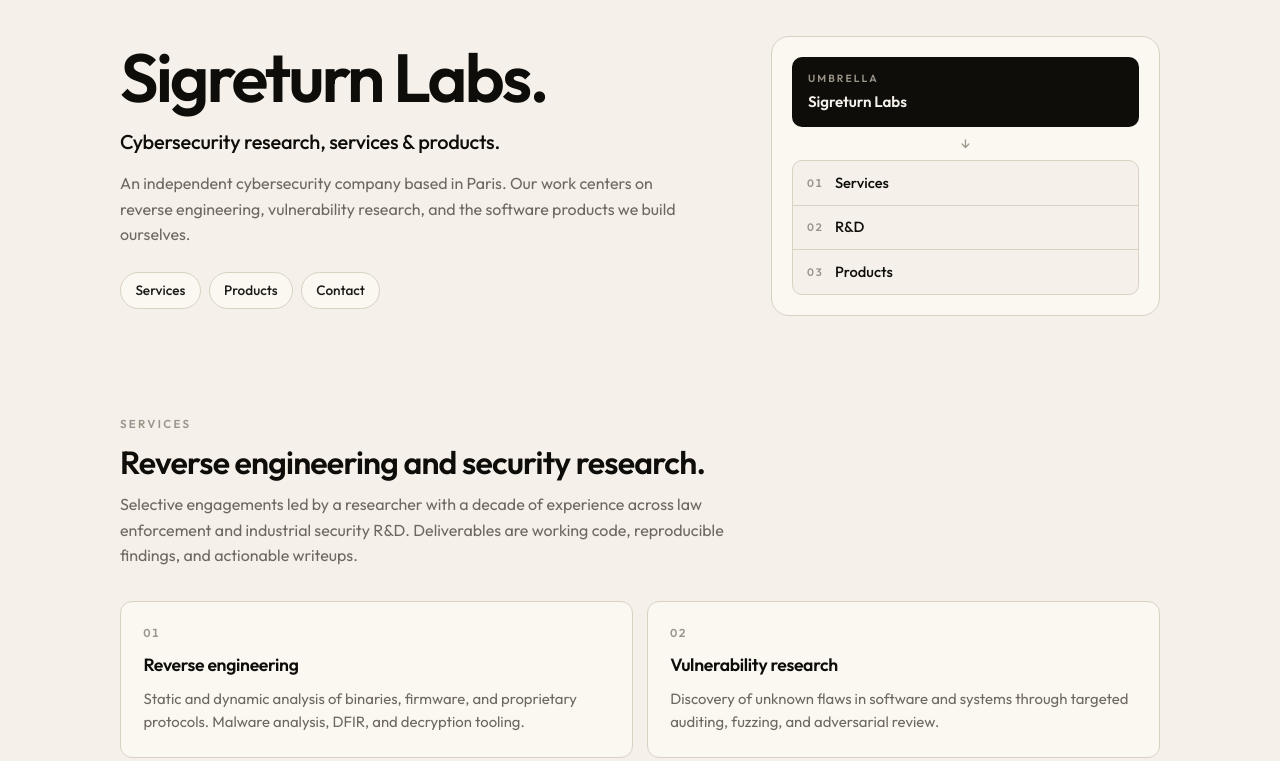
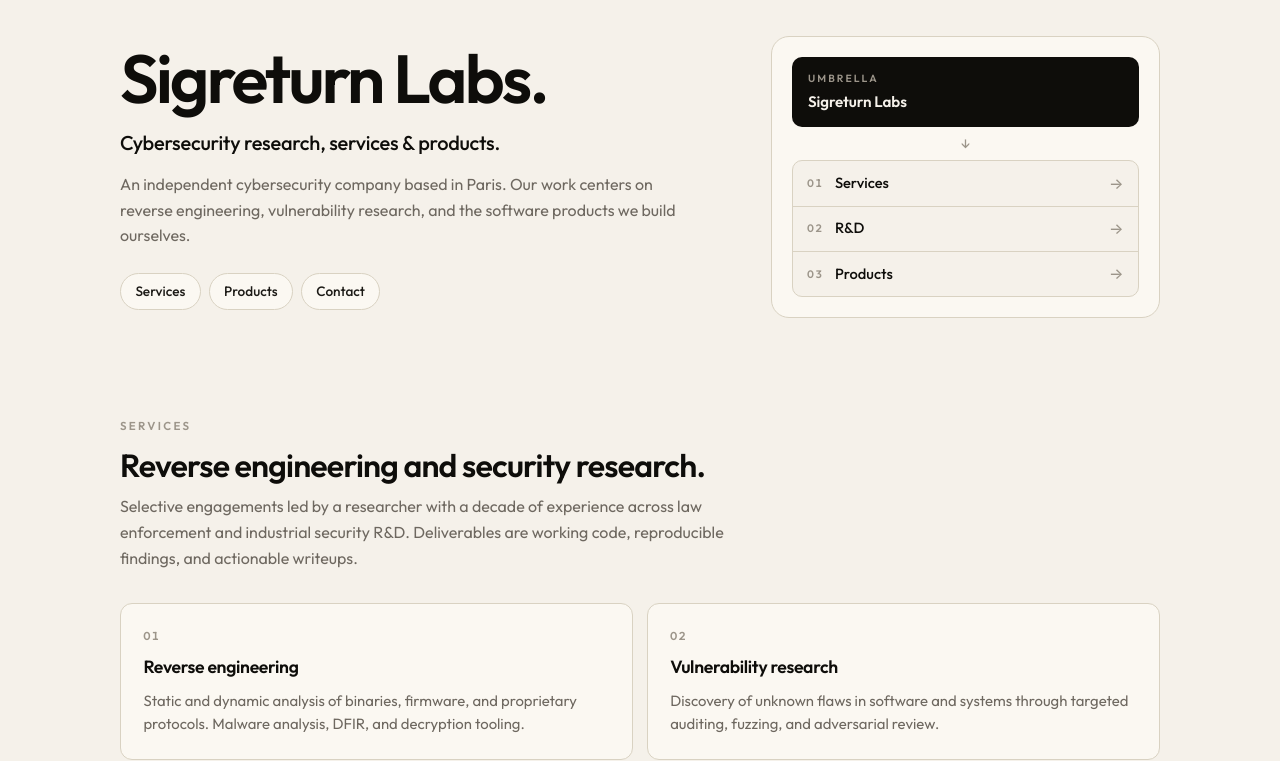
Before and after one commit to sigreturn-labs/sigreturn.com, a plain HTML site: page index.html in a window 1280 px wide. Shown: the part 70-831 px from the top of the page. Drawn offline with Linux system fonts and the light colour scheme.

Commit message:
ux and logos

```diff
--- a/index.html
+++ b/index.html
@@ -53,16 +53,25 @@
         <span class="schema-arrow" aria-hidden="true">&darr;</span>
         <ul class="schema-branches">
           <li>
+            <a href="#services">
               <span class="schema-num">01</span>
               <span class="schema-label">Services</span>
+              <span class="schema-arrow-link" aria-hidden="true">&rarr;</span>
+            </a>
           </li>
           <li>
+            <a href="#products">
               <span class="schema-num">02</span>
               <span class="schema-label">R&amp;D</span>
+              <span class="schema-arrow-link" aria-hidden="true">&rarr;</span>
+            </a>
           </li>
           <li>
+            <a href="#products">
               <span class="schema-num">03</span>
               <span class="schema-label">Products</span>
+              <span class="schema-arrow-link" aria-hidden="true">&rarr;</span>
+            </a>
           </li>
         </ul>
       </figure>
--- a/style.css
+++ b/style.css
@@ -255,17 +255,39 @@
 }
 
 .schema-branches li {
+  border-bottom: 1px solid var(--rule);
+}
+
+.schema-branches li:last-child {
+  border-bottom: none;
+}
+
+.schema-branches a {
   display: flex;
   align-items: center;
   gap: 0.7rem;
   padding: 0.65rem 0.9rem;
   font-size: 0.92rem;
   font-weight: 500;
-  border-bottom: 1px solid var(--rule);
+  color: inherit;
+  transition: background 160ms ease, color 160ms ease;
 }
 
-.schema-branches li:last-child {
-  border-bottom: none;
+.schema-branches a:hover {
+  background: var(--bg-soft);
+  color: var(--fg);
+}
+
+.schema-arrow-link {
+  margin-left: auto;
+  color: var(--muted-soft);
+  font-size: 0.95rem;
+  transition: transform 200ms ease, color 160ms ease;
+}
+
+.schema-branches a:hover .schema-arrow-link {
+  transform: translateX(3px);
+  color: var(--fg);
 }
 
 .schema-num {
```
Also changed, not shown: brand/banner-linkedin.png, brand/banner-linkedin.svg, brand/logo-square-1024.png (added), brand/logo-square-512.png (added), brand/logo-square.svg (added), brand/og.png, brand/og.svg. Lines whose indentation alone changed are shown as unchanged.
